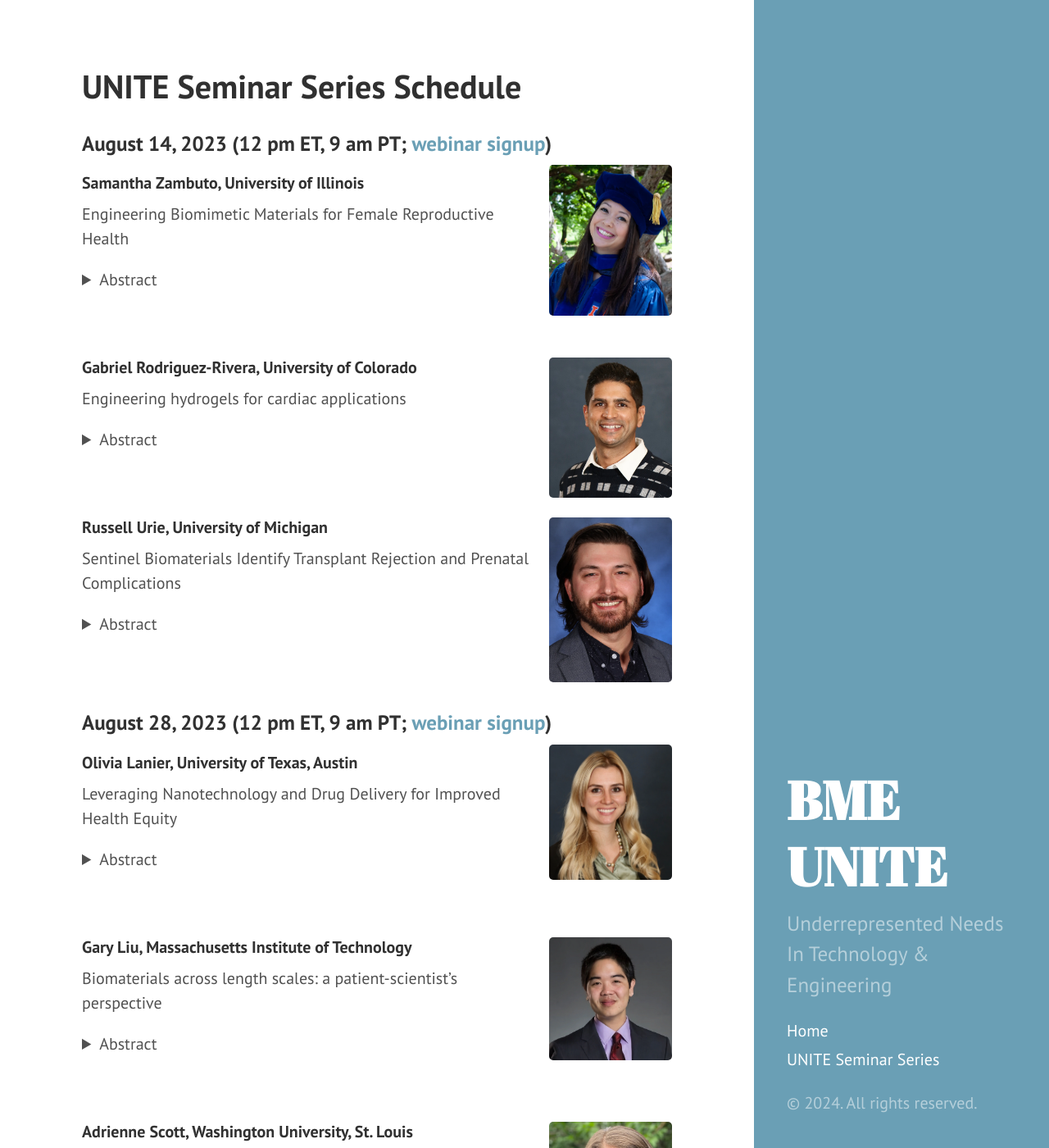
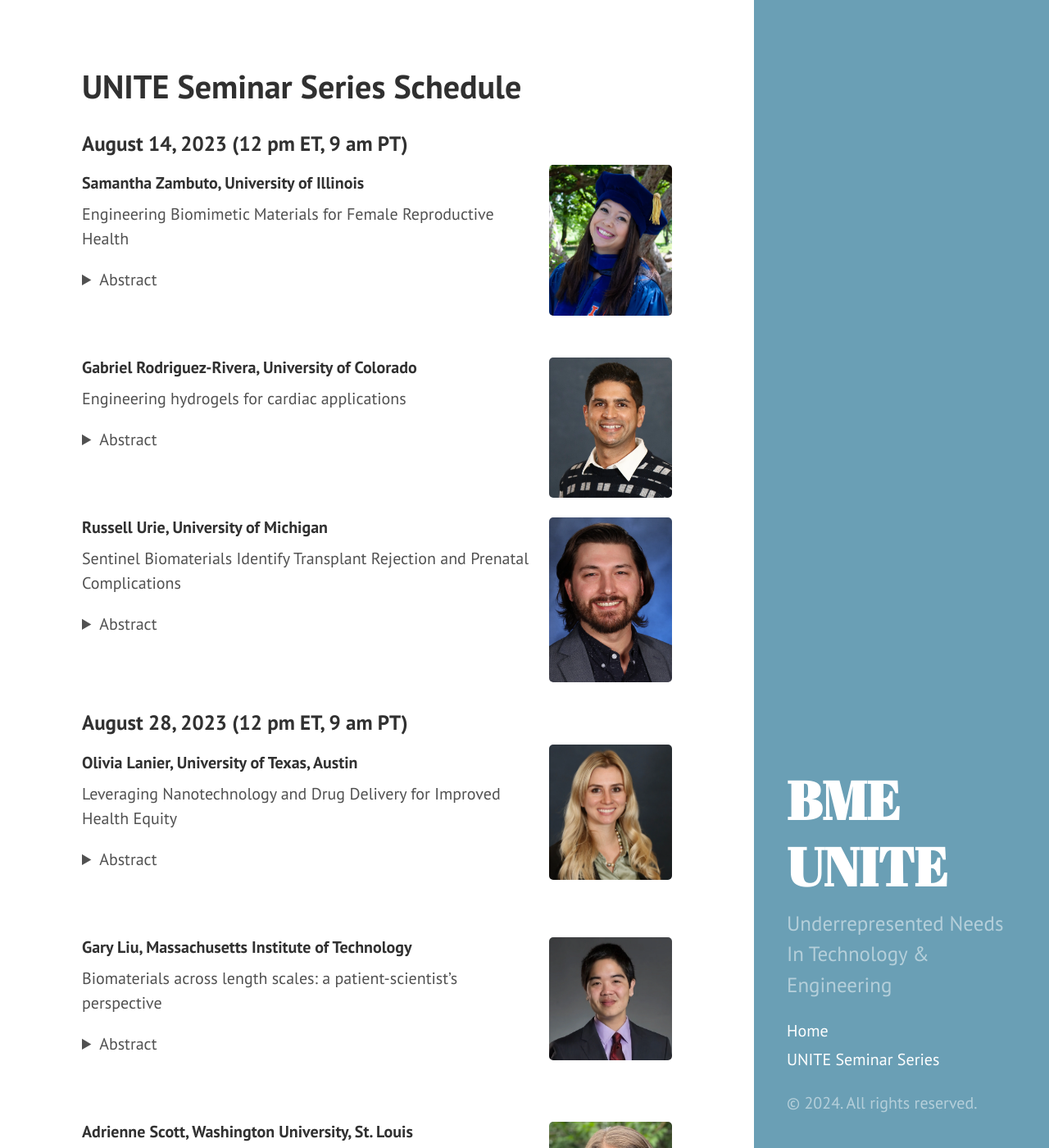
Before and after one commit to BME-UNITE/bmeunite, a Jekyll site: the page built from seminars-2023.md, in a window 1280 px wide and 1400 px high. Shown: the whole window at 82% size. Built offline with Jekyll 4.4.1, drawn with Linux system fonts in a browser that asks for light colours; Markdown is read by kramdown in place of the engine named in the settings; some of the changed text lies outside the part shown.

Commit message:
Remove old Zoom links

```diff
--- a/seminars-2023.md
+++ b/seminars-2023.md
@@ -4,7 +4,7 @@ title: UNITE Seminar Series Schedule
 exclude: true
 ---
 
-### August 14, 2023 (12 pm ET, 9 am PT; [webinar signup](https://purdue-edu.zoom.us/meeting/register/tJclduCsqTgiHdcewqZlHD_QT4ENETjaevU5))
+### August 14, 2023 (12 pm ET, 9 am PT)
 
 
 <img src="/public/seminar-photos/2023-08-14-Zambuto.webp" alt="Dr. Zambuto's photo" width="150px" id="photo-float"/>
@@ -58,7 +58,7 @@ We have developed an implant to remotely monitor immunological markers of alloim
 <br />
 <br />
 
-### August 28, 2023 (12 pm ET, 9 am PT; [webinar signup](https://purdue-edu.zoom.us/meeting/register/tJclduCsqTgiHdcewqZlHD_QT4ENETjaevU5))
+### August 28, 2023 (12 pm ET, 9 am PT)
 
 <img src="/public/seminar-photos/2023-08-28-Lanier.webp" alt="Dr. Lanier's photo" width="150px" id="photo-float"/>
 
@@ -106,7 +106,7 @@ Our current research focuses on using engineering tools to model and understand
 <br />
 <br />
 
-### September 11, 2023 (12 pm ET, 9 am PT; [webinar signup](https://purdue-edu.zoom.us/meeting/register/tJclduCsqTgiHdcewqZlHD_QT4ENETjaevU5))
+### September 11, 2023 (12 pm ET, 9 am PT)
 
 <img src="/public/seminar-photos/2023-09-11-Adebowale.webp" alt="Dr. Adebowale's photo" width="150px" id="photo-float"/>
 
@@ -154,7 +154,7 @@ Our simulations and experiments show that VEGFR1 is less stable than VEGFR2 and
 <br />
 <br />
 
-### September 25, 2023 (12 pm ET, 9 am PT; [webinar signup](https://purdue-edu.zoom.us/meeting/register/tJclduCsqTgiHdcewqZlHD_QT4ENETjaevU5))
+### September 25, 2023 (12 pm ET, 9 am PT)
 
 <img src="/public/seminar-photos/2023-09-25-Ott.webp" alt="Dr. Moore-Ott's photo" width="150px" id="photo-float"/>
 
```
